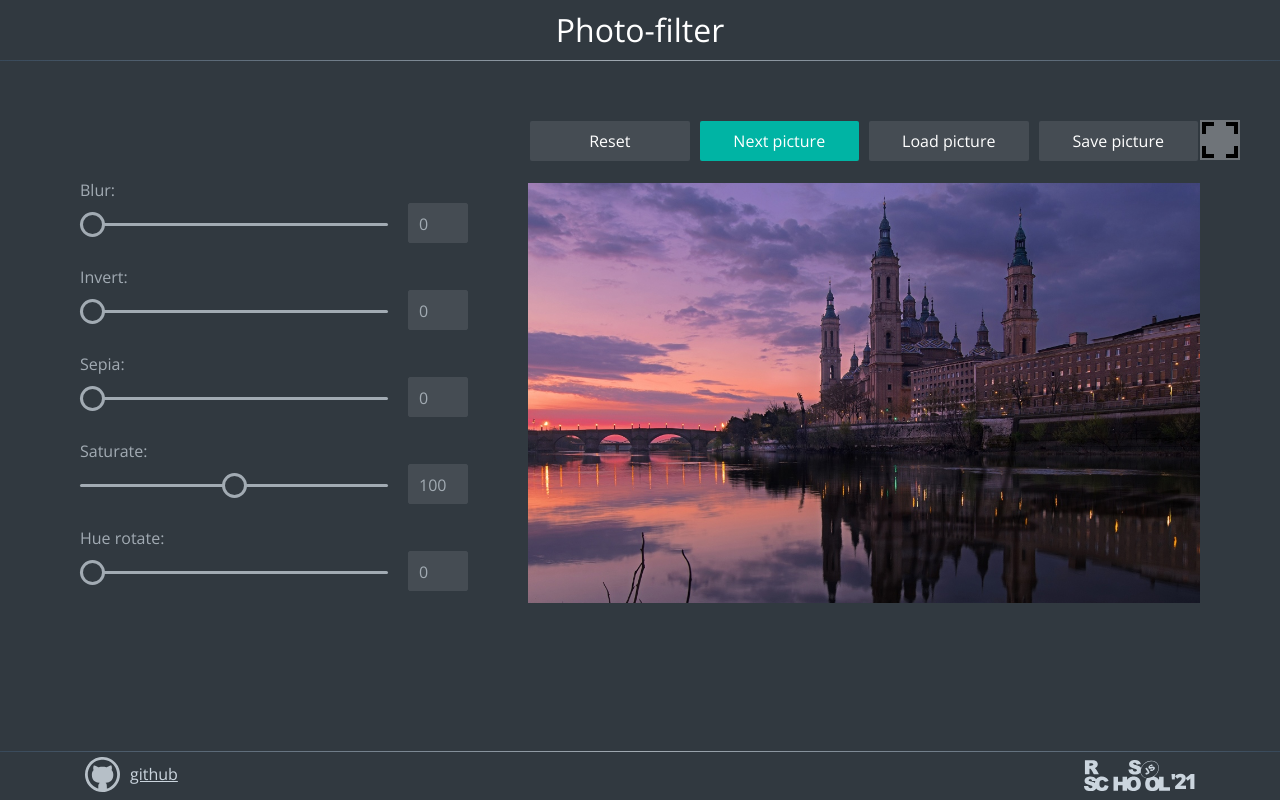
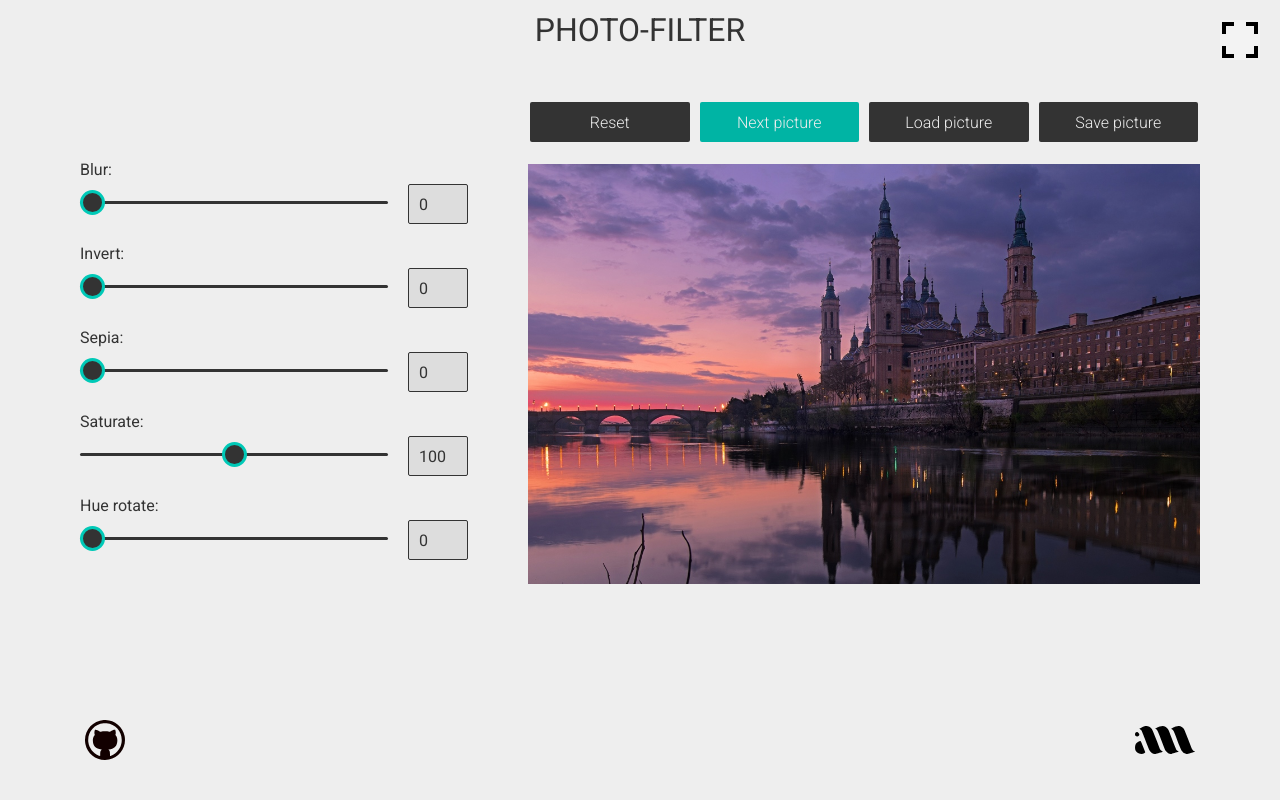
Before and after one commit to archie-arrow/photo-editor, a plain HTML site: page index.html in a window 1280 px wide. Drawn offline with nearby package versions, Linux system fonts and the light colour scheme.

Commit message:
update page design

```diff
--- a/index.html
+++ b/index.html
@@ -6,8 +6,9 @@
     <meta http-equiv="X-UA-Compatible" content="IE=edge" />
     <meta name="viewport" content="width=device-width, initial-scale=1.0" />
     <link href="assets/favicon.ico" rel="shortcut icon" />
-    <link href="https://fonts.gstatic.com" rel="preconnect" />
-    <link href="https://fonts.googleapis.com/css2?family=Open+Sans:wght@300;400;800&display=swap" rel="stylesheet" />
+    <link rel="preconnect" href="https://fonts.gstatic.com">
+    <link href="https://fonts.googleapis.com/css2?family=Roboto:wght@100;300;400;500;700;900&display=swap"
+      rel="stylesheet">
     <link href="style.css" rel="stylesheet" />
     <title>photo-filter</title>
   </head>
@@ -55,7 +56,8 @@
           <button class="btn btn-next btn-active">Next picture</button>
           <label class="btn btn-load" for="btnInput">
             Load picture
-            <input class="btn-load--input" id="btnInput" name="upload" type="file" onchange="loadFile(this)" placeholder="Load picture" />
+            <input class="btn-load--input" id="btnInput" name="upload" type="file" onchange="loadFile(this)"
+              placeholder="Load picture" />
           </label>
           <button class="btn btn-save">Save picture</button>
         </div>
@@ -64,9 +66,11 @@
     </main>
     <footer class="footer">
       <div class="footer-container">
-        <a class="github" href="#" target="_blank" rel="noopener noreferrer">github</a>
-        <a class="rss" href="https://rs.school/js/" target="_blank" rel="noopener">
-          <span class="rss-year">'21</span>
+        <a class="github" href="https://github.com/maydster" target="_blank" rel="noopener noreferrer">
+          <img src="./assets/svg/github.svg" alt="GitHub">
+        </a>
+        <a href="https://t.me/archie_arrow">
+          <img class="logo" src="./assets/img/logo.svg" alt="Logotype">
         </a>
       </div>
     </footer>
--- a/script.js
+++ b/script.js
@@ -110,4 +110,4 @@ saveBtn.addEventListener('click', function () {
     link.click();
     link.delete();
 
-})
+});
--- a/style.css
+++ b/style.css
@@ -11,29 +11,27 @@ a:focus {
 
 body {
   min-height: 100vh;
-  background-color: #313940;
-  font-family: 'Open Sans', Arial, Helvetica, sans-serif;
+  background-color: #eee;
+  font-family: 'Roboto', Arial, Helvetica, sans-serif;
   overflow-x: hidden;
 }
 
 .header {
   text-align: center;
   width: 100%;
-  background: #313940;
-  border-bottom: 1px solid;
-  border-image-slice: 1;
-  border-image-source: linear-gradient(to left, #38495a, #a2abb3, #38495a);
+  background: #eee;
 }
 
 .header-title {
   line-height: 60px;
-  font-weight: 300;
-  color: #fff;
+  text-transform: uppercase;
+  font-weight: 400;
+  color: #333;
 }
 
 .main {
-  min-height: calc(100vh - 110px);
-  padding: 58px 10px 0;
+  min-height: calc(100vh - 150px);
+  padding: 40px 10px 0;
   display: flex;
   justify-content: space-between;
   align-items: flex-start;
@@ -47,27 +45,27 @@ label:not(.btn) {
   position: relative;
   margin-bottom: 40px;
   margin-right: 140px;
-  color: #a2abb3;
+  color: #333;
   font-size: 16px;
 }
 
 label:hover {
-  color: #cbd5de;
+  color: #000;
 }
 
 label:hover output {
-  color: #a2abb3;
+  color: #000;
 }
 
 label:active output {
-  color: #cbd5de;
+  color: #000;
 }
 
 input[type='range'] {
   display: block;
   appearance: none;
   height: 3px;
-  background-color: #a2abb3;
+  background-color: #333;
   margin-top: 22px;
   outline: none;
   border-radius: 0.25rem;
@@ -80,8 +78,8 @@ input[type='range']::-webkit-slider-thumb {
   appearance: none;
   width: 25px;
   height: 25px;
-  background-color: #313940;
-  border: 3px solid #a2abb3;
+  background-color: #333;
+  border: 3px solid #00c9b7;
   border-radius: 50%;
   cursor: pointer;
   transition: 0.3s;
@@ -97,8 +95,8 @@ output {
   height: 40px;
   right: -80px;
   top: 24px;
-  background-color: #454c53;
-  border: 1px solid #454c53;
+  background-color: #ddd;
+  border: 1px solid #333;
   text-align: left;
   padding-left: 10px;
   line-height: 40px;
@@ -126,13 +124,13 @@ output {
   min-width: 120px;
   height: 40px;
   padding: 0 10px;
-  background-color: #454c53;
+  background-color: #333;
   border: 0;
   border-radius: 2px;
-  font-family: 'Open Sans', sans-serif;
+  font-family: 'Roboto', sans-serif;
   font-size: 16px;
   font-weight: 300;
-  color: #fff;
+  color: #eee;
   outline: 0;
   cursor: pointer;
   transition: 0.3s;
@@ -160,6 +158,10 @@ output {
   align-items: center;
   justify-content: center;
   cursor: pointer;
+}
+
+.btn-load:hover {
+  color: #eee;
 }
 
 .btn-load--input {
@@ -198,8 +200,8 @@ img {
 
 .fullscreen {
   position: fixed;
-  top: 120px;
-  right: 40px;
+  top: 20px;
+  right: 20px;
   width: 40px;
   height: 40px;
   background-color: rgba(255, 255, 255, 0.3);
@@ -220,10 +222,7 @@ img {
 }
 
 .footer {
-  border-top: 1px solid;
-  border-image-slice: 1;
-  border-image-source: linear-gradient(to left, #38495a, #a2abb3, #38495a);
-  background-color: #313940;
+  background-color: #eee;
 }
 
 .footer-container {
@@ -236,54 +235,22 @@ img {
   margin: 0 auto;
 }
 
-.github {
+.github img {
   display: block;
-  width: 120px;
-  height: 45px;
-  padding-left: 45px;
-  background-image: url('assets/svg/github.svg');
-  background-size: 35px;
-  background-repeat: no-repeat;
-  background-position: left center;
-  line-height: 45px;
-  color: #cbd5de;
-  font-size: 16px;
-  font-family: 'Open Sans', sans-serif;
-  transition: 0.3s;
+  width: 40px;
+  height: 40px;
+  filter: invert(1) contrast(2);
+  transition: all .3s;
 }
 
-.github:hover {
-  color: #fff;
+.github img:hover {
+  filter: invert(1) contrast(1);
 }
 
-.rss {
+.logo {
   display: block;
-  position: relative;
-  font-family: 'Open Sans', sans-serif;
-  width: 86px;
-  height: 32px;
-  background-image: url('assets/svg/rss.svg');
-  background-size: contain;
-  background-repeat: no-repeat;
-  background-position: left center;
-  padding-right: 111px;
-}
-
-.rss-year {
-  position: absolute;
-  bottom: 0;
-  right: 0;
-  font-size: 21px;
-  letter-spacing: -2px;
-  color: #cbd5de;
-  line-height: 0.9;
-  font-weight: bold;
-  transition: 0.3s;
-}
-
-.rss:hover .rss-year {
-  right: -5px;
-  letter-spacing: 0;
+  width: 60px;
+  height: 60px;
 }
 
 @media (max-width: 1024px) {
```
Also changed, not shown: assets/img/logo.svg (added).
